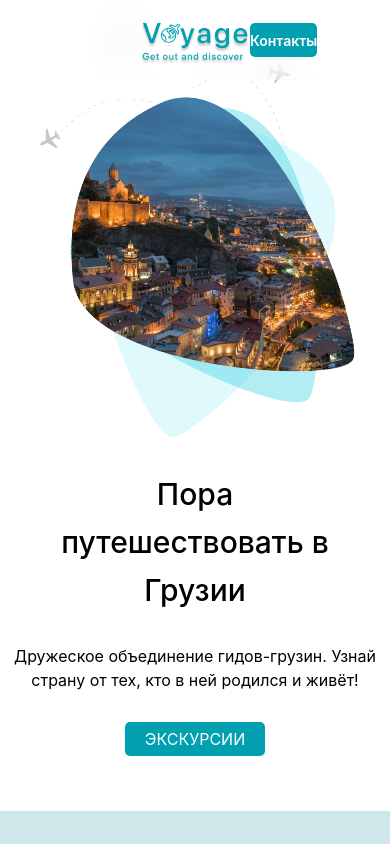
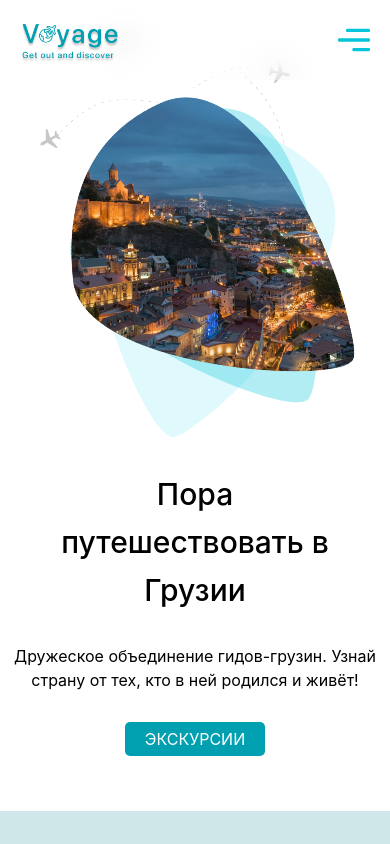
Before and after one commit to Desp0o/TravelGeorgia, a React (Create React App) app: page / in a window 390 px wide. Built offline with nearby package versions, Linux system fonts and the light colour scheme.

Commit message:
burger menu

```diff
--- a/src/components/navbar/Navbar.js
+++ b/src/components/navbar/Navbar.js
@@ -1,23 +1,67 @@
 import { Link } from 'react-router-dom'
+import { useEffect, useState } from 'react'
+import '../../index.css'
 
 import logo from '../images/icon.png'
+import menuBars from '../images/icons/menuBars.png'
+import menuClose from '../images/icons/close.png'
 
-export default function Navbar(props){
-    return(
+export default function Navbar(props) {
+    const [burgerBars, setBurgerBars] = useState(menuBars)
+    const [isOpened, setIsOpened] = useState(false)
+    const [menuClass, setMenuClass] = useState('hidden xs:block w-[32px]')
+    const [board, setBoard] = useState('burgerMenu_panel')
+
+    function burgerHandler() {
+        if (!isOpened) {
+            setIsOpened(true)
+            setBurgerBars(menuClose)
+            setMenuClass('hidden xs:block w-[24px]')
+            setBoard('burgerMenu_panel burgerMenu_panel_active')
+        } else {
+            setIsOpened(false)
+            setBurgerBars(menuBars)
+            setMenuClass('hidden xs:block w-[32px]')
+            setBoard('burgerMenu_panel')
+        }
+    }
+
+    return (
+        <>
         <div
-        className="absolute backdrop-blur-[15px] navbar w-full h-[80px] pl-[140px] pr-[140px] flex items-center	justify-between box-border overflow-hidden z-20">
-            <img src={logo} alt='company logo' className='w-[170px]' />
+            className="absolute backdrop-blur-[15px] navbar w-full h-[80px] pl-[140px] pr-[140px]
+                   flex items-center	justify-between box-border overflow-hidden z-20
+                   xs:pl-[20px] xs:pr-[20px]">
+            <img src={logo} alt='company logo' className='w-[170px] xs:w-[100px]' />
 
             <div className='menu flex gap-[55px] items-center h-full xs:hidden font-[900] text-[#00A0B1]'>
+                <Link to={props.homePage} onClick={burgerHandler}><li className='menu_links text-[14px] cursor-pointer list-none' >ГЛАВНАЯ</li></Link>
+                <Link to='/pages/allTours/allTours' onClick={burgerHandler}><li className='menu_links text-[14px] cursor-pointer list-none' onClick={burgerHandler}>ЭКСКУРСИИ</li></Link>
+                <li className='menu_links text-[14px] cursor-pointer list-none'>ГИДЫ</li>
+                <li className='menu_links text-[14px] cursor-pointer list-none'>О НАС</li>
+            </div>
+
+            <div className='xs:hidden btn w-[88px] h-[34px] bg-[#00A0B1] rounded-[5px] cursor-pointer flex items-center justify-center'>
+                <span className='text-[#FFF] text-[14px] font-[600]'>Контакты</span>
+            </div>
+
+            <img
+                className={menuClass}
+                alt='burgermenu'
+                src={burgerBars}
+                onClick={burgerHandler}
+            />
+
+        </div>
+
+        <div className={board}>
                 <Link to={props.homePage}><li className='menu_links text-[14px] cursor-pointer list-none'>ГЛАВНАЯ</li></Link>
                 <Link to='/pages/allTours/allTours'><li className='menu_links text-[14px] cursor-pointer list-none'>ЭКСКУРСИИ</li></Link>
                 <li className='menu_links text-[14px] cursor-pointer list-none'>ГИДЫ</li>
                 <li className='menu_links text-[14px] cursor-pointer list-none'>О НАС</li>
-            </div>
+        </div>
 
-            <div className='btn w-[88px] h-[34px] bg-[#00A0B1] rounded-[5px] cursor-pointer flex items-center justify-center'>
-                <span className='text-[#FFF] text-[14px] font-[600]'>Контакты</span>
-            </div>
-        </div>
+</>
+
     )
 }
--- a/src/index.css
+++ b/src/index.css
@@ -32,3 +32,32 @@ code {
   height: 100%;
   object-fit: cover;
 }
+
+@media (max-width:768px) {
+  .burgerMenu_panel{
+    box-sizing: border-box;
+    width: 100%;
+    height: fit-content;
+    position: fixed;
+    background-color: #ffffff;
+    color: #16A6B6;
+    top: -100%;
+    z-index: 19;
+    margin-top: 0px;
+    padding-top: 130px;
+    padding-bottom: 50px;
+
+    font-weight: 700;
+
+    display: flex;
+    flex-direction: column;
+    gap: 30px;
+
+    transition: all 0.6s ease;
+  }
+
+  .burgerMenu_panel_active{
+    top: 0%;
+    transition: all 0.6s ease;
+  }
+}
```
Also changed, not shown: src/components/images/icons/close.png (added), src/components/images/icons/menuBars.png (added).
